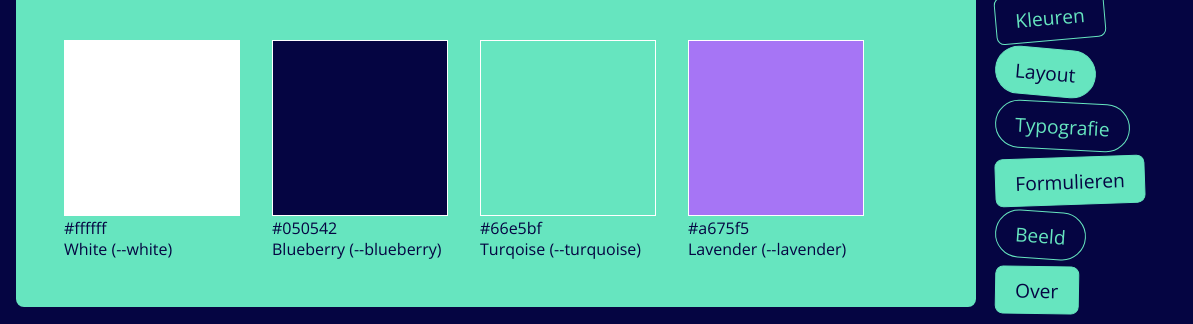
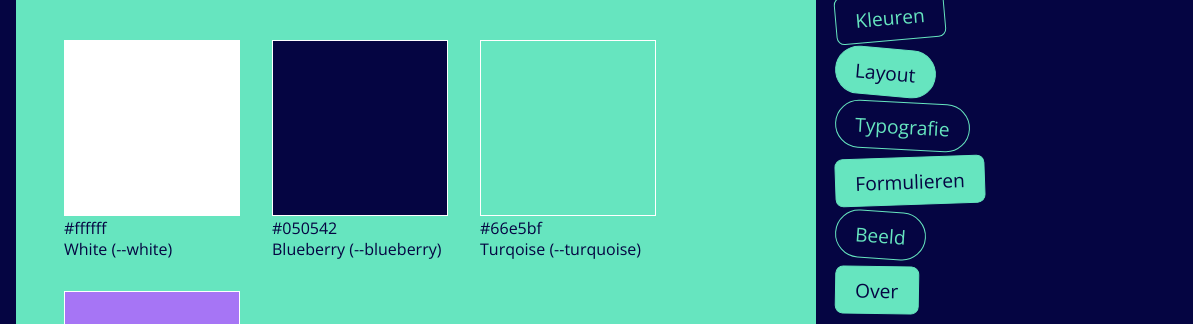
Before and after one commit to fdnd/styleguide.fdnd.nl, a plain HTML site: page index.html in a window 1536 px wide. Shown: the part 355-679 px from the top of the page, without its empty margins (0-1193 px from the left). Drawn offline with nearby package versions, Linux system fonts and the light colour scheme.

Commit message:
minmax() for main section

```diff
--- a/fdnd.css
+++ b/fdnd.css
@@ -507,7 +507,7 @@ a.icon svg {
   body {
     padding: 1rem;
     display: grid;
-    grid-template-columns: auto 20rem;
+    grid-template-columns: minmax(20rem, 50rem) 20rem;
     grid-template-areas:
       "header header"
       "main nav"
@@ -537,7 +537,7 @@ a.icon svg {
 @media (min-width: 90rem) {
   body {
     display: grid;
-    grid-template-columns: 60rem 30rem auto;
+    grid-template-columns: minmax(20rem, 50rem) 20rem auto;
     grid-template-areas:
       "header header header"
       "main nav ."
```
